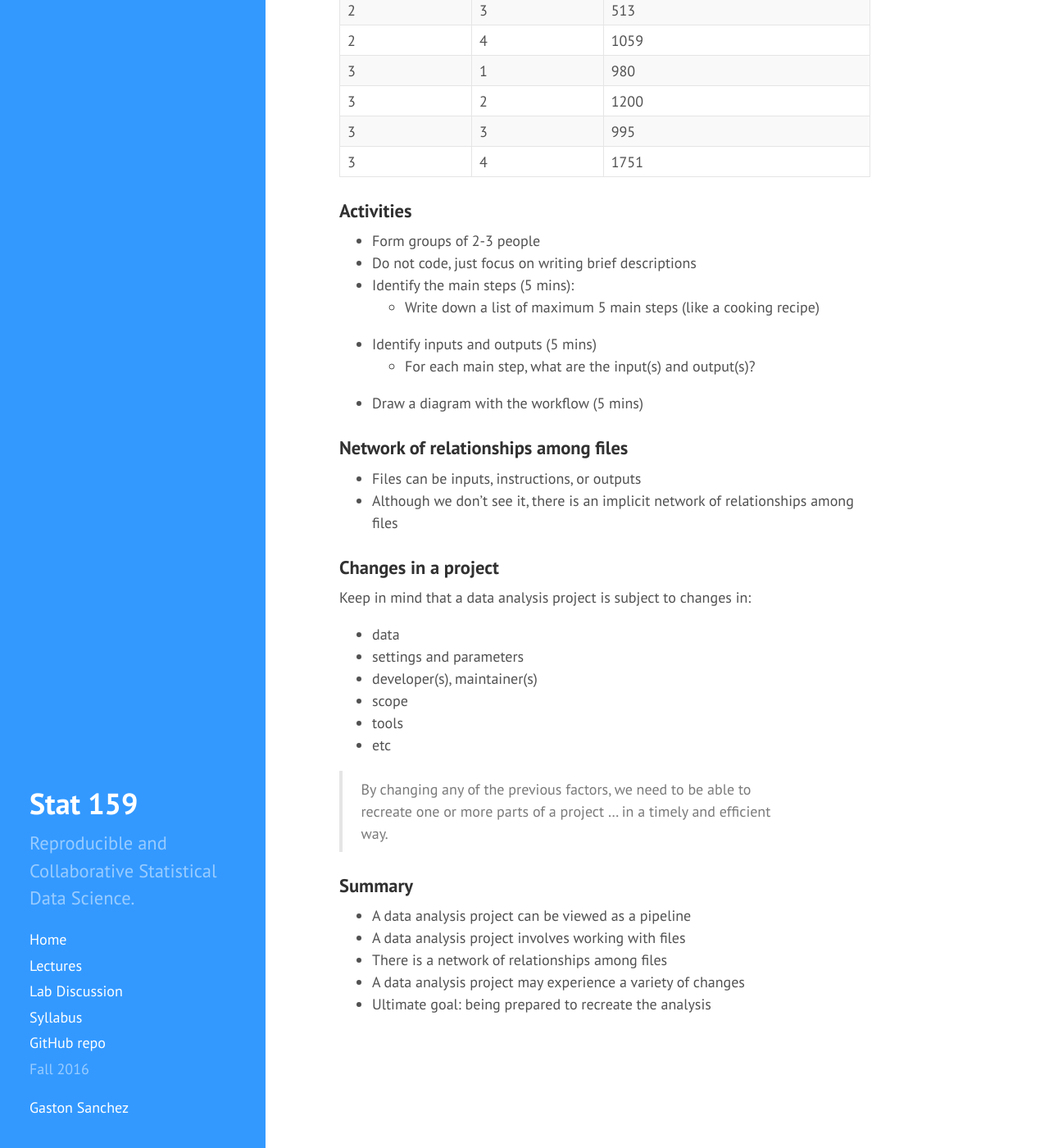
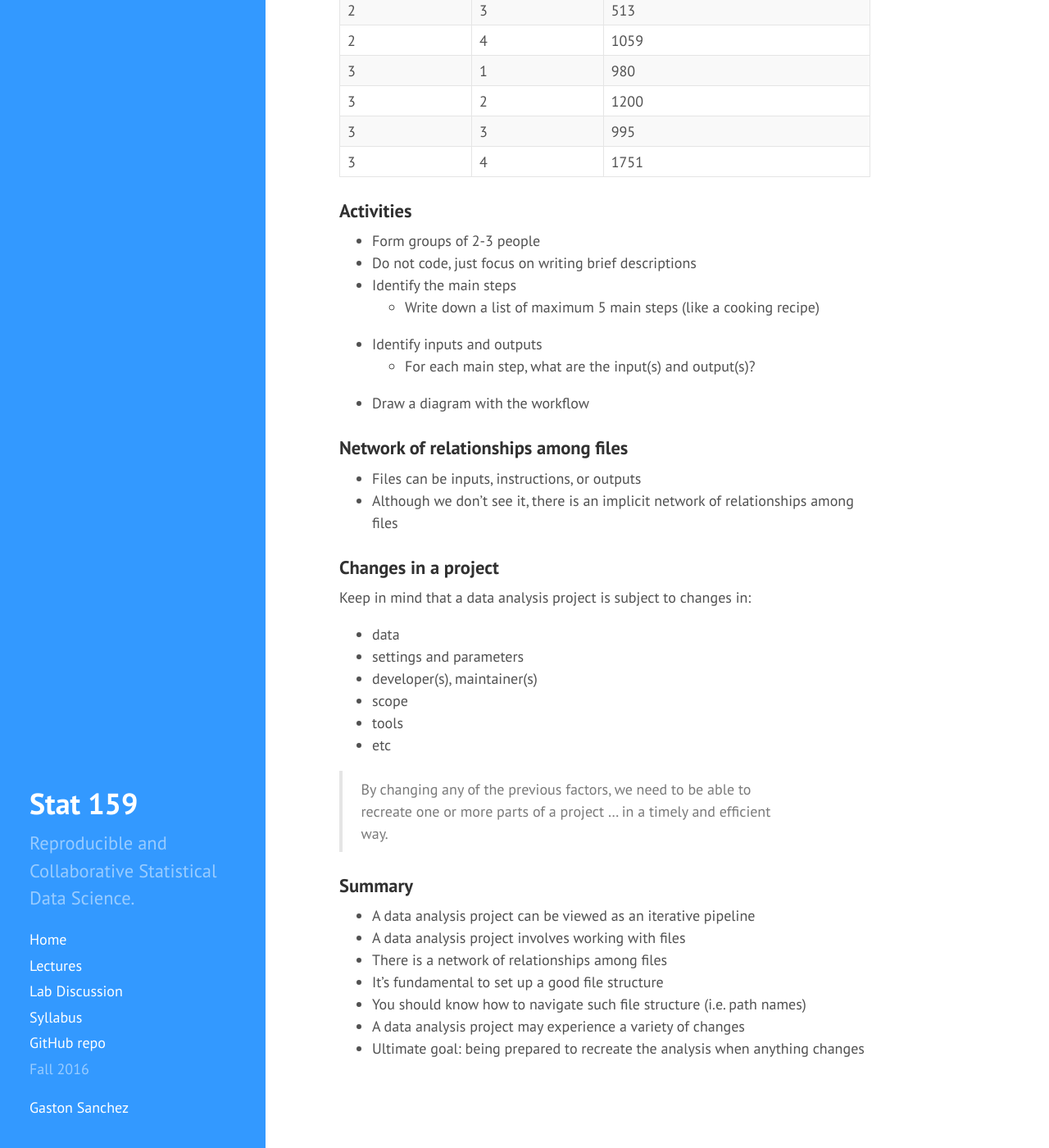
Before and after one commit to gastonstat/relic-stat159, a Jekyll site: the page built from lectures/01-introduction.md, in a window 1280 px wide and 1400 px high, scrolled down 1369 px. Shown: the whole window at 82% size. Built offline with Jekyll 4.4.1, drawn with Linux system fonts in a browser that asks for light colours; nearby versions of some CDN libraries; some of the changed text lies outside the part shown.

Commit message:
lectures: delete minutes in the intro activities

```diff
--- a/lectures/01-introduction.md
+++ b/lectures/01-introduction.md
@@ -65,11 +65,11 @@ with 3 columns and 12 rows:
 
 - Form groups of 2-3 people
 - Do not code, just focus on writing brief descriptions
-- Identify the main steps (5 mins):
+- Identify the main steps
 	+ Write down a list of maximum 5 main steps (like a cooking recipe)
-- Identify inputs and outputs (5 mins)
+- Identify inputs and outputs
 	+ For each main step, what are the input(s) and output(s)?
-- Draw a diagram with the workflow (5 mins)
+- Draw a diagram with the workflow
 
 
 ### Network of relationships among files
@@ -97,8 +97,10 @@ Keep in mind that a data analysis project is subject to changes in:
 
 ### Summary
 
-- A data analysis project can be viewed as a pipeline
+- A data analysis project can be viewed as an iterative pipeline
 - A data analysis project involves working with files
 - There is a network of relationships among files
+- It's fundamental to set up a good file structure
+- You should know how to navigate such file structure (i.e. path names)
 - A data analysis project may experience a variety of changes
-- Ultimate goal: being prepared to recreate the analysis
+- Ultimate goal: being prepared to recreate the analysis when anything changes
```
Also changed, not shown: other parts of lectures/01-introduction.md (+2 -2 lines).
